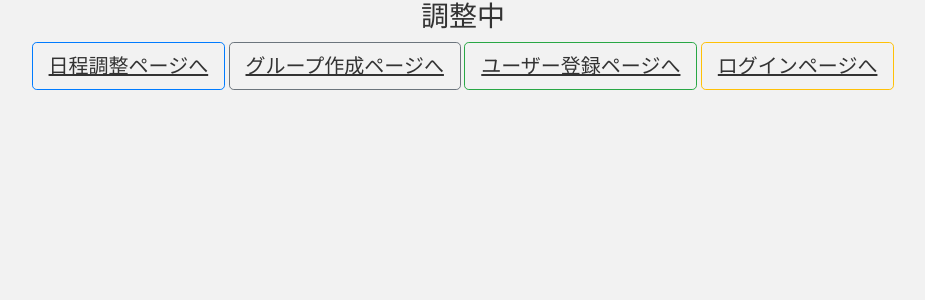
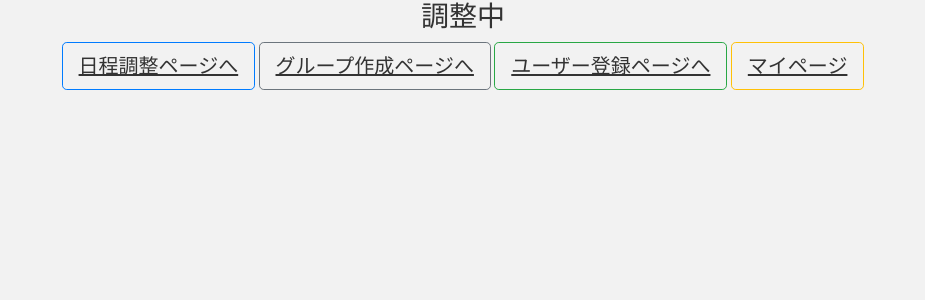
Before and after one commit to FirstSS-Sub/k-on-schedule, a Flask app: page / in a window 1280 px wide. Shown: the part 56-356 px from the top of the page, without its empty margins (177-1102 px from the left). Run offline with Flask 2, Linux system fonts and the light colour scheme; some libraries are stand-ins or nearby versions.

Commit message:
heroku deploy

```diff
--- a/templates/index.html
+++ b/templates/index.html
@@ -18,6 +18,6 @@
   <a href="/schedule" class="btn btn-outline-primary btn-lg">日程調整ページへ</a>
   <a href="/create_group" class="btn btn-outline-secondary btn-lg">グループ作成ページへ</a>
   <a href="/create_user" class="btn btn-outline-success btn-lg">ユーザー登録ページへ</a>
-  <a href="/login" class="btn btn-outline-warning btn-lg">ログインページへ</a>
+  <a href="/login" class="btn btn-outline-warning btn-lg">マイページ</a>
 </div>
 {% endblock %}
```
